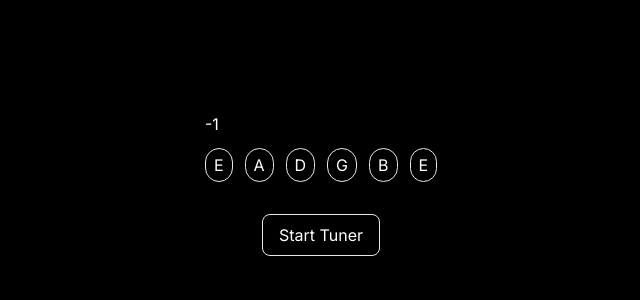
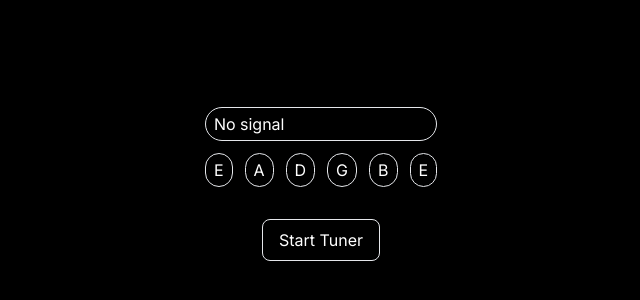
Before and after one commit to NirajanM/your-musical-friend, a Next.js app: page /tuner in a window 1280 px wide. Shown: the part 216-516 px from the top of the page, without its empty margins (319-959 px from the left). Built offline with nearby package versions, Linux system fonts and the light colour scheme.

Commit message:
Scale is shown now, just the skeleton done(logic part), design remains

```diff
--- a/src/app/tuner/page.js
+++ b/src/app/tuner/page.js
@@ -46,6 +46,7 @@ export default function page() {
 
     //audio context controls:
     const [source, setSource] = useState(null);
+    const [pitchNote, setPitchNote] = useState(null);
     const [audioCtx, setAudioCtx] = useState(null);
     const [analyserNode, setAnalyserNode] = useState(null);
 
@@ -100,7 +101,12 @@ export default function page() {
     const getMicInput = async () => {
         try {
             const mediaStream = await navigator.mediaDevices.getUserMedia({
-                audio: true,
+                audio: {
+                    echoCancellation: true,
+                    autoGainControl: false,
+                    noiseSuppression: false,
+                    latency: 0,
+                },
             });
             return mediaStream;
         } catch (error) {
@@ -115,12 +121,22 @@ export default function page() {
             const bufferLength = analyserNode.fftSize;
             const dataArray = new Float32Array(bufferLength);
             analyserNode.getFloatTimeDomainData(dataArray);
-
             const pitchDetectionResult = autoCorrelate(dataArray, audioCtx.sampleRate);
             const detectedPitch = pitchDetectionResult;
             setPitch(detectedPitch);
+            setPitchNote(convertPitchToNoteName(detectedPitch));
             requestAnimationFrame(updatePitch);
         }
+    }
+
+    function convertPitchToNoteName(pitch) {
+        if (pitch === -1) {
+            return "No signal";
+        }
+        const octave = Math.floor((Math.log2(pitch / 440) + 4) * 12);
+        const noteIndex = octave % 12;
+
+        return allNotes[noteIndex];
     }
 
     useEffect(() => {
@@ -132,7 +148,11 @@ export default function page() {
     return (
         <main className="flex min-h-screen min-w-screen justify-center items-center flex-col gap-8">
             <div className="flex flex-col gap-3">
-                {pitch}
+                {pitch !== null ? (
+                    <span className="rounded-full border py-1 px-2">{pitchNote}</span>
+                ) : (
+                    <span>No signal</span>
+                )}
                 <div id="guitar-notes" className="flex gap-3">
                     {guitarNotes.map((notation, index) => {
                         return <span key={index} className="rounded-full border py-1 px-2">{notation}</span>
```
